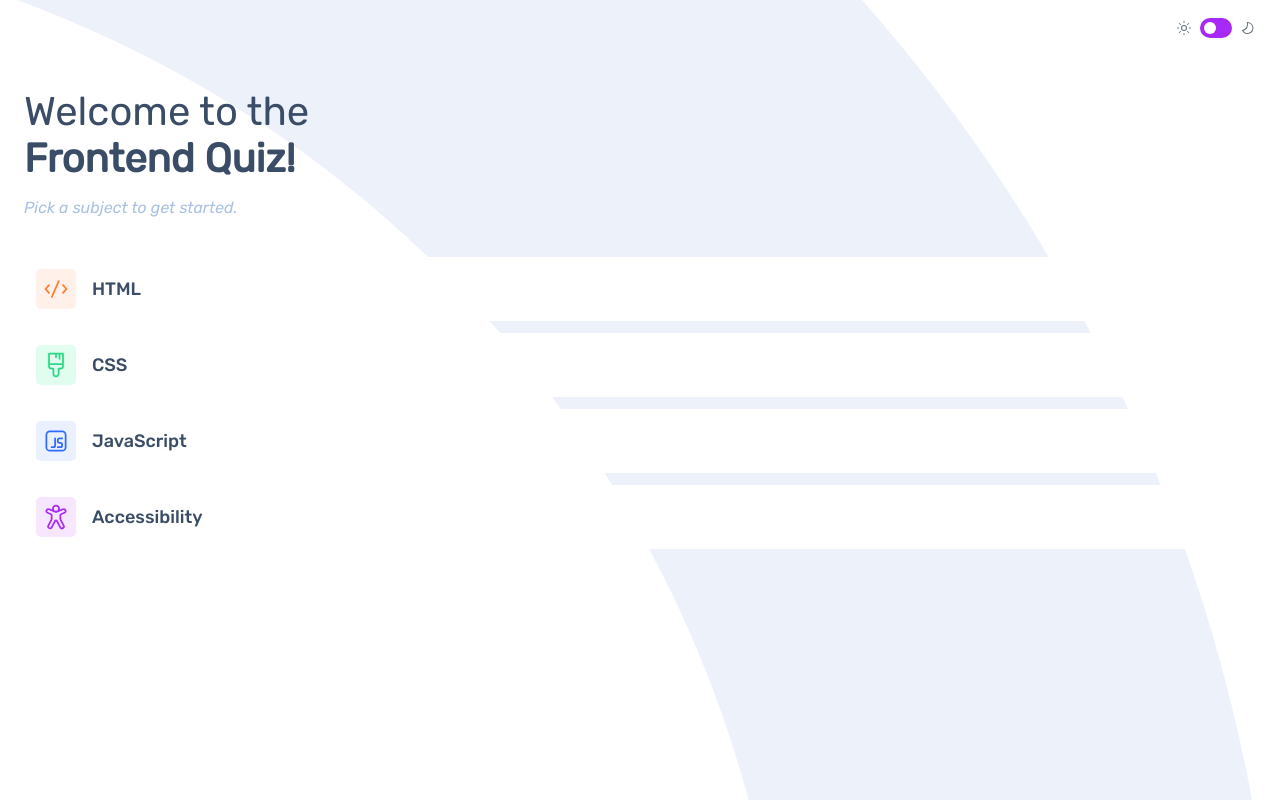
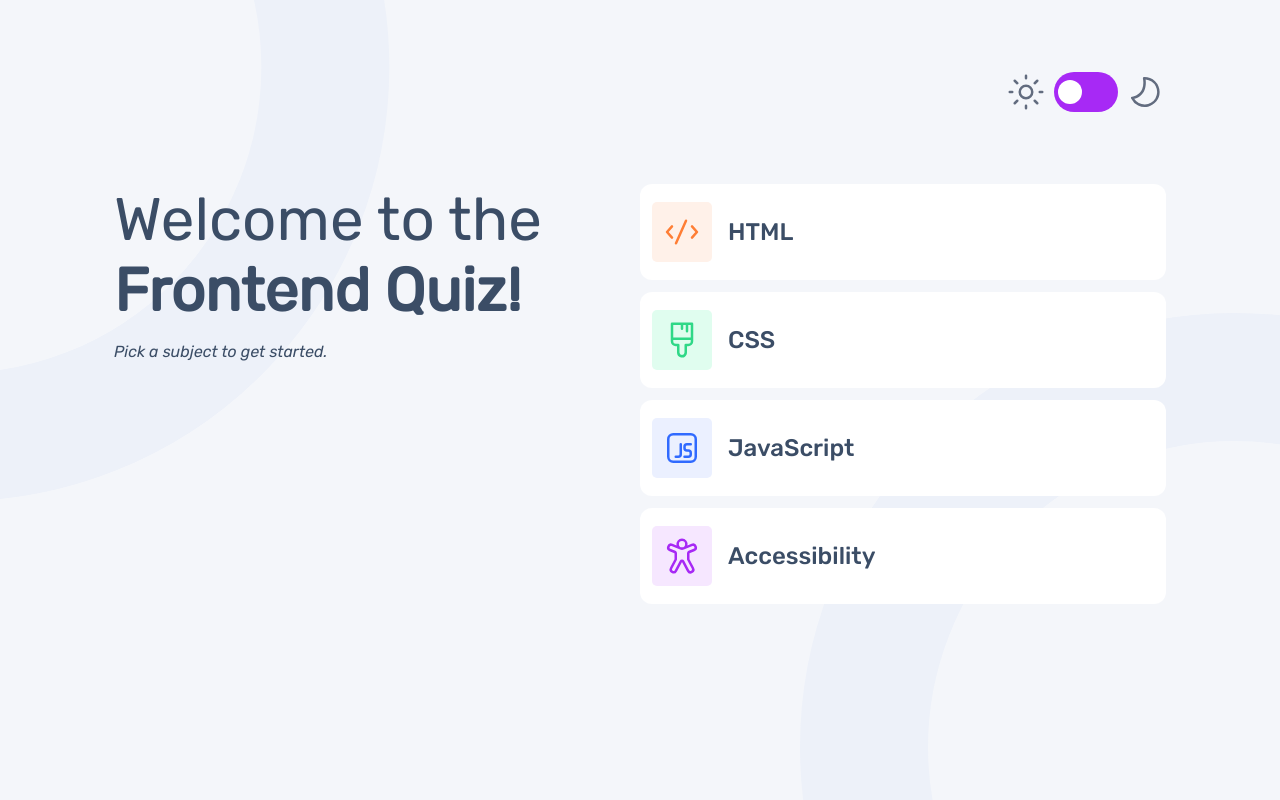
Before and after one commit to kayan2004/frontend-quiz-app, a plain HTML site: page index.html in a window 1280 px wide. Drawn offline with Linux system fonts and the light colour scheme.

Commit message:
final update

```diff
--- a/index.html
+++ b/index.html
@@ -49,11 +49,13 @@
       <!-- Quiz menu start -->
 
       <section id="menu-container" class="">
+        <div class="menu-heading">
           <h1>
             Welcome to the <br />
             <strong>Frontend Quiz!</strong>
           </h1>
           <p id="menu-details">Pick a subject to get started.</p>
+        </div>
         <div class="buttons-container">
           <button id="html-button" class="menu-button">
             <div class="image-wrapper HTML">
@@ -98,6 +100,7 @@
 
       <!-- Quiz question start -->
       <section id="question-container" class="hidden">
+        <div class="question-heading">
           <span id="question-number">
             Question
             <strong id="current-question-number">1</strong>
@@ -107,6 +110,8 @@
           <div class="content-container">
             <div class="content"></div>
           </div>
+        </div>
+        <div class="button-error-container">
           <div class="buttons-container">
             <button class="answer-button">
               <strong class="choice">A</strong>
@@ -135,6 +140,7 @@
             />
             <span>Please select an answer</span>
           </p>
+        </div>
       </section>
 
       <!-- Quiz question end -->
@@ -142,7 +148,7 @@
       <!-- Quiz completed start -->
       <section id="completed-container" class="hidden">
         <h3>Quiz completed <br /><strong>You scored...</strong></h3>
-
+        <div class="game-details-button-container">
           <div class="result-container">
             <div class="game-details-container">
               <div class="image-wrapper">
@@ -155,12 +161,12 @@
               <h2 class="game-mode-name"></h2>
             </div>
             <strong id="score">8</strong>
-
             <span>out of 10</span>
           </div>
           <button id="play-again-button" class="submit-play-again-button">
             Play Again
           </button>
+        </div>
       </section>
       <!-- Quiz completed end -->
     </main>
--- a/main.js
+++ b/main.js
@@ -61,6 +61,13 @@ var handleNextQuestionButtonClick = (e) => {
   resetPage();
   enableButtons();
   displayNextQuestion();
+
+  const content = document
+    .querySelector("#question-container")
+    .querySelector(".content-container")
+    .querySelector(".content");
+  console.log(content);
+  content.style.width = `${questionNumber * 10}%`;
   submitButton.textContent = "Submit Answer";
   questionNumberElement.textContent = questionNumber;
 
@@ -245,3 +252,5 @@ var handleThemeButton = () => {
 };
 
 themeButton.addEventListener("click", handleThemeButton);
+
+/* handling content-container */
--- a/styles.css
+++ b/styles.css
@@ -42,6 +42,7 @@ body {
   background-image: url("starter-code/assets/images/pattern-background-mobile-light.svg");
   background-repeat: no-repeat;
   background-size: cover;
+  background-color: var(--color-lightGrey);
 }
 body.dark-theme {
   background-image: url("starter-code/assets/images/pattern-background-mobile-dark.svg");
@@ -121,7 +122,7 @@ h2.dark-theme {
   font-family: "Rubik-Italic";
   margin-bottom: 40px;
 }
-#menu-details {
+#menu-details.dark-theme {
   color: var(--color-cyan);
 }
 .buttons-container {
@@ -194,7 +195,6 @@ button.dark-theme {
 }
 
 .content-container {
-  width: 327;
   height: 16px;
   padding: 4px;
   background-color: var(--color-white);
@@ -208,7 +208,7 @@ button.dark-theme {
   border-radius: 20px;
 
   background-color: var(--color-purple);
-  width: 0px;
+  width: 10%;
   height: 8px;
 }
 .answer-button > strong {
@@ -305,6 +305,159 @@ h3 > strong.dark-theme {
   margin-bottom: 16px;
 }
 
+/* tablet screen */
+@media screen and (min-width: 768px) {
+  body {
+    background-image: url("starter-code/assets/images/pattern-background-tablet-light.svg");
+  }
+  body.dark-theme {
+    background-image: url("starter-code/assets/images/pattern-background-tablet-dark.svg");
+  }
+  section {
+    padding: 64px 48px 0 48px;
+  }
+  header {
+    padding: 18px 48px 18px 48px;
+  }
+  button > img {
+    width: 80px;
+    height: 80px;
+  }
+}
+
+/* desktop screen */
+@media screen and (min-width: 1024px) {
+  body {
+    background-image: url("starter-code/assets/images/pattern-background-desktop-light.svg");
+    display: flex;
+    flex-direction: column;
+    min-width: max-content;
+  }
+  body.dark-theme {
+    background-image: url("starter-code/assets/images/pattern-background-desktop-dark.svg");
+  }
+  section {
+    padding: 0px 114px 0 114px;
+  }
+  header {
+    padding: 72px 114px 72px 114px;
+    max-width: 1400px;
+    width: 100%;
+    align-self: center;
+  }
+  main {
+    display: flex;
+    justify-content: center;
+    align-items: center;
+  }
+  button {
+    height: 96px;
+    width: 100%;
+    font-size: 24px;
+  }
+  .menu-button .image-wrapper,
+  .game-details-container .image-wrapper {
+    height: 60px;
+    width: 60px;
+  }
+
+  .menu-button .image-wrapper > img,
+  .game-details-container .image-wrapper > img,
+  .theme-container > img {
+    height: 40px;
+    width: 40px;
+  }
+  #toggle-button {
+    width: 64px;
+    height: 40px;
+    padding: 4px;
+    margin: 0;
+    border-radius: 20px;
+    position: relative;
+    background-color: var(--color-purple);
+    outline: none;
+    border: none;
+  }
+  #ball {
+    width: 24px;
+    height: 24px;
+  }
+  #ball.toggle-right {
+    margin-left: 24px;
+  }
+  #ball.toggle-left {
+    margin-right: 24px !important;
+  }
+  .answer-button .image-wrapper {
+    height: 40px;
+    width: 40px;
+  }
+  .answer-button img {
+    height: 40px;
+    height: 40px;
+  }
+  h1,
+  h3 {
+    font-size: 60px;
+
+    margin-right: 60px;
+  }
+  #menu-details {
+    flex: 1;
+
+    margin-right: 60px;
+  }
+  h1 > strong {
+    font-size: 60px;
+  }
+  section {
+    max-width: 1400px;
+  }
+
+  #menu-container {
+    flex: 1;
+    display: flex;
+    flex-direction: row;
+
+    align-self: center;
+    justify-self: center;
+  }
+  .buttons-container {
+    flex: 1;
+  }
+  .menu-heading,
+  .button-error-container {
+    flex: 1;
+  }
+  #question-container {
+    display: flex;
+    flex-direction: row;
+    flex: 1;
+    gap: 60px;
+  }
+  .question-heading {
+    flex: 1;
+  }
+  #question {
+    font-size: 40px;
+  }
+  .content-container {
+    width: 90%;
+    margin-top: 180px;
+  }
+  #completed-container {
+    display: flex;
+    width: 100%;
+  }
+  #completed-container > * {
+    flex: 1;
+  }
+  /*hover state */
+  .submit-play-again-button:hover {
+    background-color: #d399f7;
+  }
+}
+
 /*focus state */
 .answer-button:focus {
   padding: 9px;
```
Lines whose indentation alone changed are shown as unchanged.
